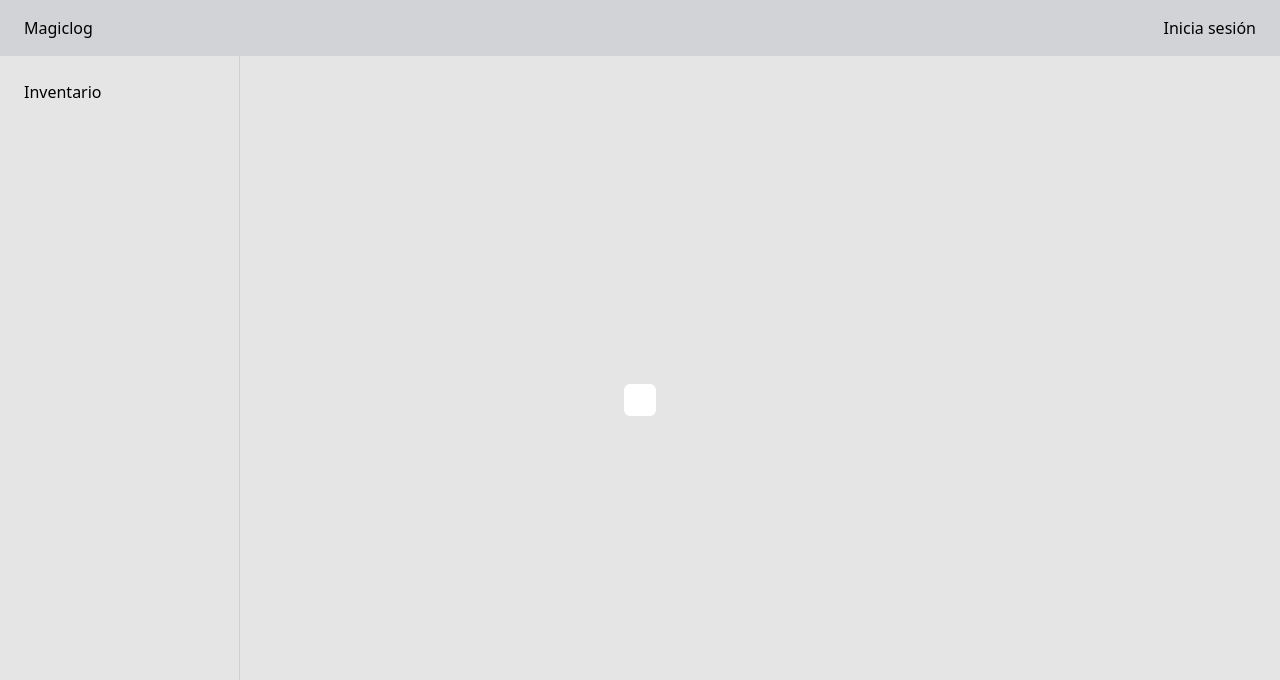
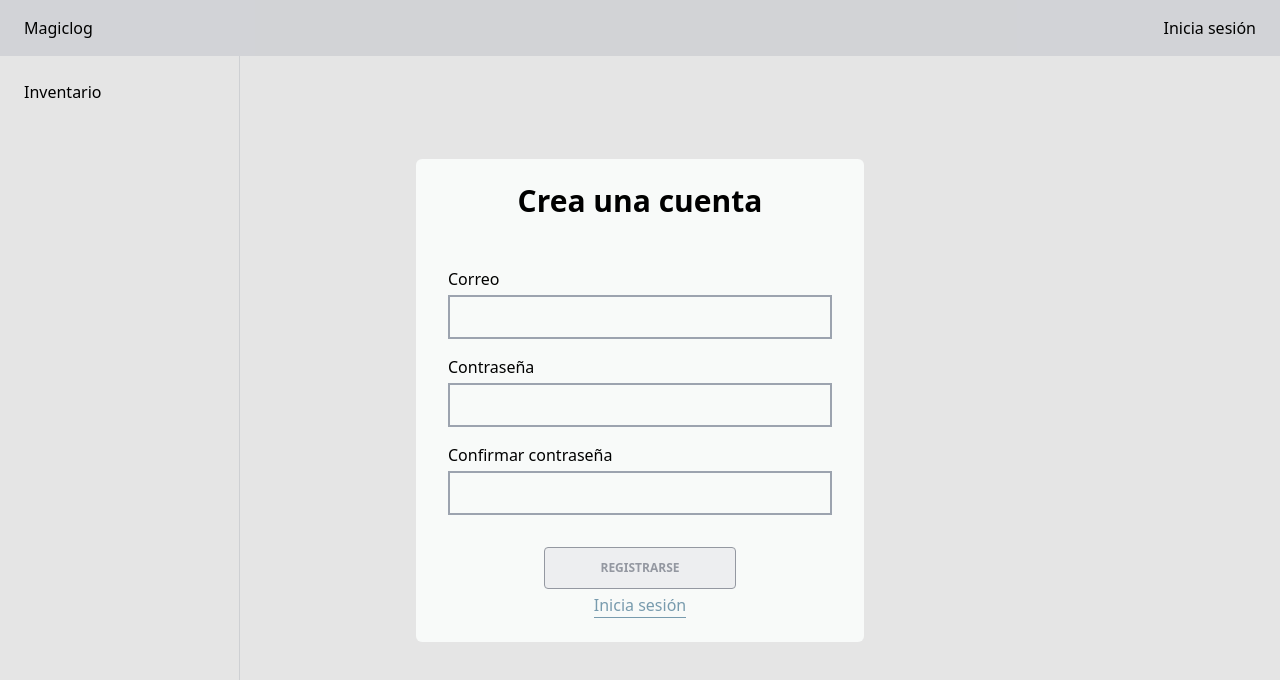
Before and after one commit to HamelBarrer/magiclog-test-client, a React (Vite) app: page / in a window 1280 px wide. Both pictures are taken after a click on the button "Inicia sesión". Shown: the top 680 px of the page. Built offline with nearby package versions, Linux system fonts and the light colour scheme.

Commit message:
add form of authentication with basic class

```diff
--- /dev/null
+++ b/src/modules/auth/components/atoms/AuthButtonAtom.tsx
@@ -0,0 +1,13 @@
+import { ButtonHTMLAttributes } from 'react';
+
+type Props = ButtonHTMLAttributes<HTMLButtonElement>;
+
+export default function AuthButtonAtom({ ...props }: Props) {
+  return (
+    <button
+      type="button"
+      className="bg-[#edeef0] text-[#9498a1] font-semibold uppercase text-xs border border-[#9498a1] py-3 rounded-[4px] w-48"
+      {...props}
+    />
+  );
+}
--- /dev/null
+++ b/src/modules/auth/components/atoms/AuthButtonLineAtom.tsx
@@ -0,0 +1,13 @@
+import { ButtonHTMLAttributes } from 'react';
+
+type Props = ButtonHTMLAttributes<HTMLButtonElement>;
+
+export default function AuthButtonLineAtom({ ...props }: Props) {
+  return (
+    <button
+      type="button"
+      className="border-b border-[#789bae] text-[#789bae]"
+      {...props}
+    />
+  );
+}
--- /dev/null
+++ b/src/modules/auth/components/atoms/AuthInputAtom.tsx
@@ -0,0 +1,13 @@
+import { InputHTMLAttributes } from 'react';
+
+type Props = InputHTMLAttributes<HTMLInputElement>;
+
+export default function AuthInputAtom({ ...props }: Props) {
+  return (
+    <input
+      type="text"
+      className="px-4 py-2 bg-inherit border-2 border-gray-400"
+      {...props}
+    />
+  );
+}
--- /dev/null
+++ b/src/modules/auth/components/atoms/AuthLabelAtom.tsx
@@ -0,0 +1,7 @@
+import { LabelHTMLAttributes } from 'react';
+
+type Props = LabelHTMLAttributes<HTMLLabelElement>;
+
+export default function AuthLabelAtom({ ...props }: Props) {
+  return <label className="flex flex-col gap-1" {...props} />;
+}
--- /dev/null
+++ b/src/modules/auth/components/molecules/AuthFormLoginMolecule.tsx
@@ -0,0 +1,59 @@
+import { useState } from 'react';
+import AuthButtonAtom from '../atoms/AuthButtonAtom';
+import AuthButtonLineAtom from '../atoms/AuthButtonLineAtom';
+import AuthInputAtom from '../atoms/AuthInputAtom';
+import AuthLabelAtom from '../atoms/AuthLabelAtom';
+
+interface Props {
+  setIsLogin: React.Dispatch<React.SetStateAction<boolean>>;
+}
+
+export default function AuthFormLoginMolecule({ setIsLogin }: Props) {
+  const [form, setForm] = useState({
+    email: '',
+    password: '',
+  });
+  const { email, password } = form;
+
+  const handleChange = (e: React.ChangeEvent<HTMLInputElement>) => {
+    setForm({
+      ...form,
+      [e.target.name]: e.target.value,
+    });
+  };
+
+  return (
+    <form className="mt-12 flex flex-col gap-4">
+      <AuthLabelAtom>
+        Correo
+        <AuthInputAtom
+          type="email"
+          autoComplete="username"
+          name="email"
+          value={email}
+          onChange={handleChange}
+        />
+      </AuthLabelAtom>
+      <AuthLabelAtom>
+        Contraseña
+        <AuthInputAtom
+          type="password"
+          autoComplete="new-password"
+          name="password"
+          value={password}
+          onChange={handleChange}
+        />
+      </AuthLabelAtom>
+      <div className="flex flex-col items-center gap-1 mt-4">
+        <AuthButtonAtom type="submit">Acceder</AuthButtonAtom>
+        <AuthButtonLineAtom
+          onClick={() => {
+            setIsLogin(false);
+          }}
+        >
+          Registrarse
+        </AuthButtonLineAtom>
+      </div>
+    </form>
+  );
+}
--- /dev/null
+++ b/src/modules/auth/components/molecules/AuthFormRegisterAccountMolecule.tsx
@@ -0,0 +1,70 @@
+import { useState } from 'react';
+import AuthButtonAtom from '../atoms/AuthButtonAtom';
+import AuthButtonLineAtom from '../atoms/AuthButtonLineAtom';
+import AuthInputAtom from '../atoms/AuthInputAtom';
+import AuthLabelAtom from '../atoms/AuthLabelAtom';
+
+interface Props {
+  setIsLogin: React.Dispatch<React.SetStateAction<boolean>>;
+}
+
+export default function AuthFormRegisterAccountMolecule({ setIsLogin }: Props) {
+  const [form, setForm] = useState({
+    email: '',
+    password: '',
+    confirmPassword: '',
+  });
+  const { email, password, confirmPassword } = form;
+
+  const handleChange = (e: React.ChangeEvent<HTMLInputElement>) => {
+    setForm({
+      ...form,
+      [e.target.name]: e.target.value,
+    });
+  };
+
+  return (
+    <form className="mt-12 flex flex-col gap-4">
+      <AuthLabelAtom>
+        Correo
+        <AuthInputAtom
+          type="email"
+          autoComplete="username"
+          name="email"
+          value={email}
+          onChange={handleChange}
+        />
+      </AuthLabelAtom>
+      <AuthLabelAtom>
+        Contraseña
+        <AuthInputAtom
+          type="password"
+          autoComplete="new-password"
+          name="password"
+          value={password}
+          onChange={handleChange}
+        />
+      </AuthLabelAtom>
+      <AuthLabelAtom>
+        Confirmar contraseña
+        <AuthInputAtom
+          type="password"
+          autoComplete="new-password"
+          name="confirmPassword"
+          value={confirmPassword}
+          onChange={handleChange}
+        />
+      </AuthLabelAtom>
+      <div className="flex flex-col items-center gap-1 mt-4">
+        <AuthButtonAtom type="submit">Registrarse</AuthButtonAtom>
+        <AuthButtonLineAtom
+          onClick={() => {
+            setIsLogin(true);
+          }}
+        >
+          Inicia sesión
+        </AuthButtonLineAtom>
+      </div>
+    </form>
+  );
+}
--- a/src/modules/auth/views/AuthLayoutView.tsx
+++ b/src/modules/auth/views/AuthLayoutView.tsx
@@ -1,5 +1,6 @@
-import { useEffect, useRef } from 'react';
-import { Outlet } from 'react-router-dom';
+import { useEffect, useRef, useState } from 'react';
+import AuthLoginView from './AuthLoginView';
+import AuthRegisterAccountView from './AuthRegisterAccountView';
 
 interface Props {
   openModel: boolean;
@@ -8,6 +9,7 @@ interface Props {
 
 export default function AuthLayoutView({ openModel, setOpenModel }: Props) {
   const refDialog = useRef<HTMLDialogElement | null>(null);
+  const [isLogin, setIsLogin] = useState(false);
 
   useEffect(() => {
     if (openModel) {
@@ -22,8 +24,15 @@ export default function AuthLayoutView({ openModel, setOpenModel }: Props) {
   }, [setOpenModel]);
 
   return (
-    <dialog ref={refDialog} className="p-4 rounded-md">
-      <Outlet />
+    <dialog
+      ref={refDialog}
+      className="bg-[#f8faf9] px-8 py-6 rounded-md min-w-[28rem]"
+    >
+      {isLogin ? (
+        <AuthLoginView setIsLogin={setIsLogin} />
+      ) : (
+        <AuthRegisterAccountView setIsLogin={setIsLogin} />
+      )}
     </dialog>
   );
 }
--- a/src/modules/auth/views/AuthLoginView.tsx
+++ b/src/modules/auth/views/AuthLoginView.tsx
@@ -1,3 +1,14 @@
-export default function AuthLoginView() {
-  return <div>AuthLoginView</div>;
+import AuthFormLoginMolecule from '../components/molecules/AuthFormLoginMolecule';
+
+interface Props {
+  setIsLogin: React.Dispatch<React.SetStateAction<boolean>>;
 }
+
+export default function AuthLoginView({ setIsLogin }: Props) {
+  return (
+    <div>
+      <h2 className="font-semibold text-3xl text-center">Iniciar sesión</h2>
+      <AuthFormLoginMolecule setIsLogin={setIsLogin} />
+    </div>
+  );
+}
--- a/src/modules/auth/views/AuthRegisterAccountView.tsx
+++ b/src/modules/auth/views/AuthRegisterAccountView.tsx
@@ -1,3 +1,14 @@
-export default function AuthRegisterAccountView() {
-  return <div>AuthRegisterAccountView</div>;
+import AuthFormRegisterAccountMolecule from '../components/molecules/AuthFormRegisterAccountMolecule';
+
+interface Props {
+  setIsLogin: React.Dispatch<React.SetStateAction<boolean>>;
 }
+
+export default function AuthRegisterAccountView({ setIsLogin }: Props) {
+  return (
+    <div>
+      <h2 className="font-semibold text-3xl text-center">Crea una cuenta</h2>
+      <AuthFormRegisterAccountMolecule setIsLogin={setIsLogin} />
+    </div>
+  );
+}
```
